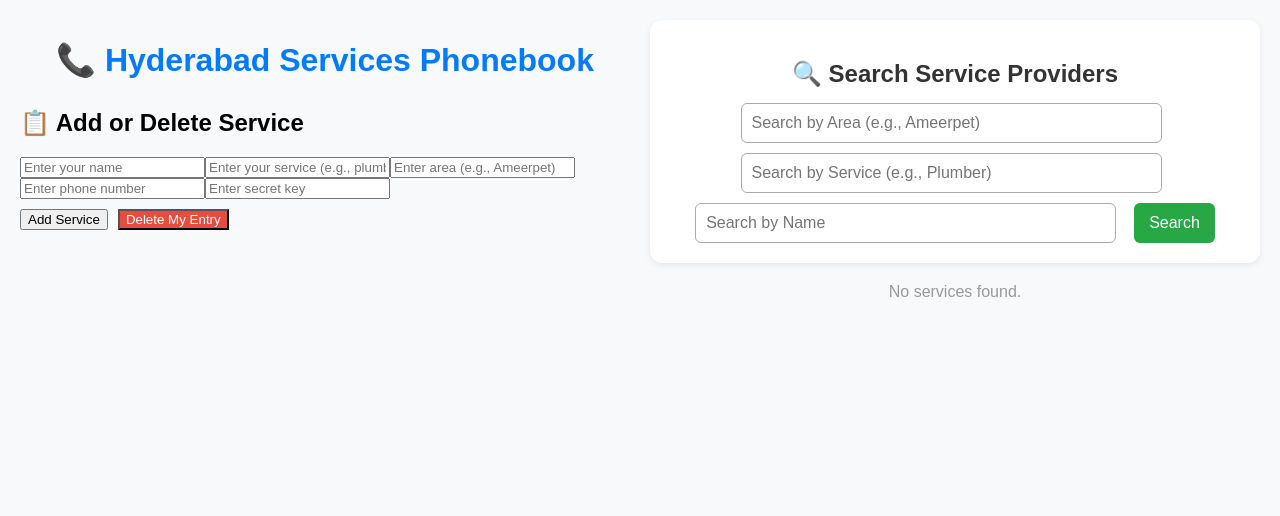
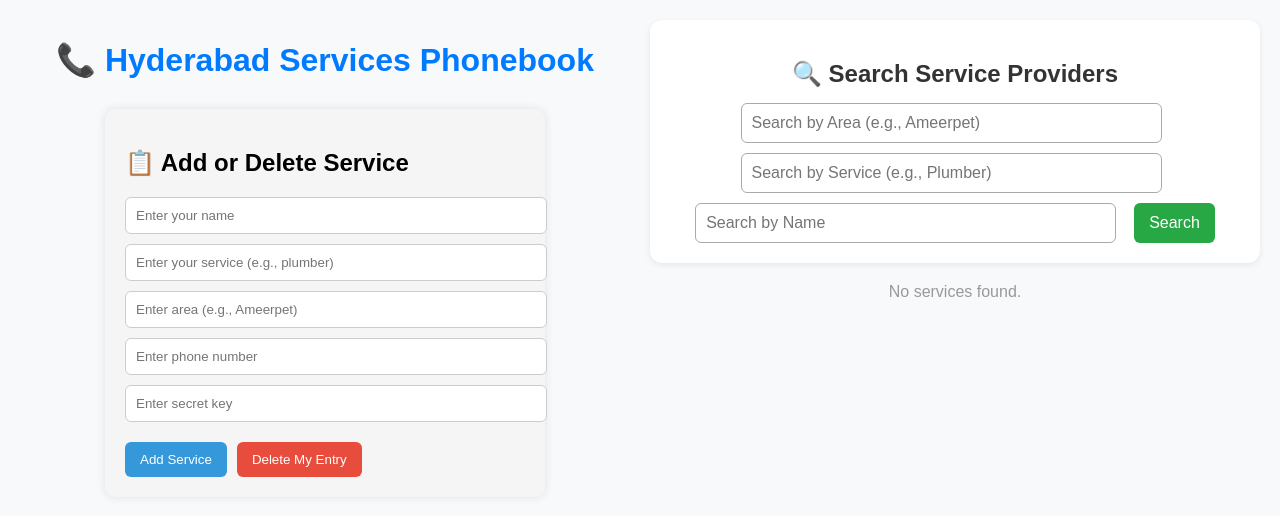
Before and after one commit to kotireddydeva/hyderabad-phonebook, a React (Create React App) app in the folder frontend/: page / in a window 1280 px wide. Shown: the top 516 px of the page. Built offline with nearby package versions, Linux system fonts and the light colour scheme.

Commit message:
Update App.css

```diff
--- a/frontend/src/App.css
+++ b/frontend/src/App.css
@@ -172,3 +172,33 @@ form button:hover {
     max-width: 100%;
   }
 }
+
+.service-form {
+  max-width: 400px;
+  margin: 0 auto;
+  padding: 20px;
+  border-radius: 10px;
+  background: #f5f5f5;
+  box-shadow: 0 0 10px rgba(0,0,0,0.1);
+}
+
+.service-form input {
+  width: 100%;
+  padding: 10px;
+  margin-bottom: 10px;
+  border-radius: 6px;
+  border: 1px solid #ccc;
+}
+
+.service-form button {
+  padding: 10px 15px;
+  border: none;
+  border-radius: 6px;
+  background-color: #3498db;
+  color: white;
+  cursor: pointer;
+}
+
+.service-form button:hover {
+  background-color: #2980b9;
+}
```
